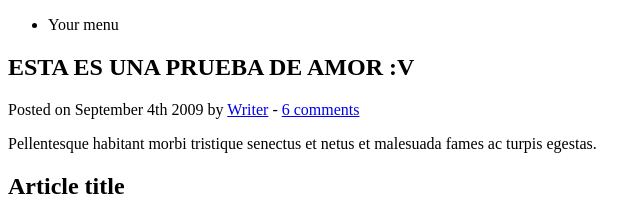
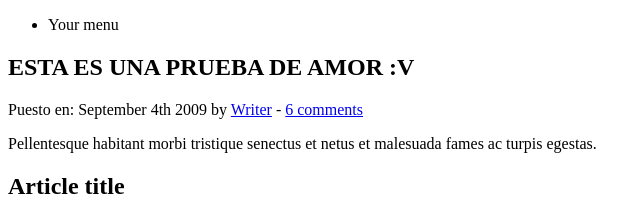
Before and after one commit to diraxd777/demo-repo2, a plain HTML site: page index.html in a window 1280 px wide. Shown: the top 217 px of the page, 0-640 px from the left. Drawn offline with Linux system fonts and the light colour scheme.

Commit message:
Nueva modificacion al index

```diff
--- a/index.html
+++ b/index.html
@@ -22,7 +22,7 @@
 		<article>
 			<header>
 				<h2>ESTA ES UNA PRUEBA DE AMOR :V</h2>
-				<p>Posted on <time datetime="2009-09-04T16:31:24+02:00">September 4th 2009</time> by <a href="#">Writer</a> - <a href="#comments">6 comments</a></p>
+				<p>Puesto en: <time datetime="2009-09-04T16:31:24+02:00">September 4th 2009</time> by <a href="#">Writer</a> - <a href="#comments">6 comments</a></p>
 			</header>
 			<p>Pellentesque habitant morbi tristique senectus et netus et malesuada fames ac turpis egestas.</p>
 		</article>
```
